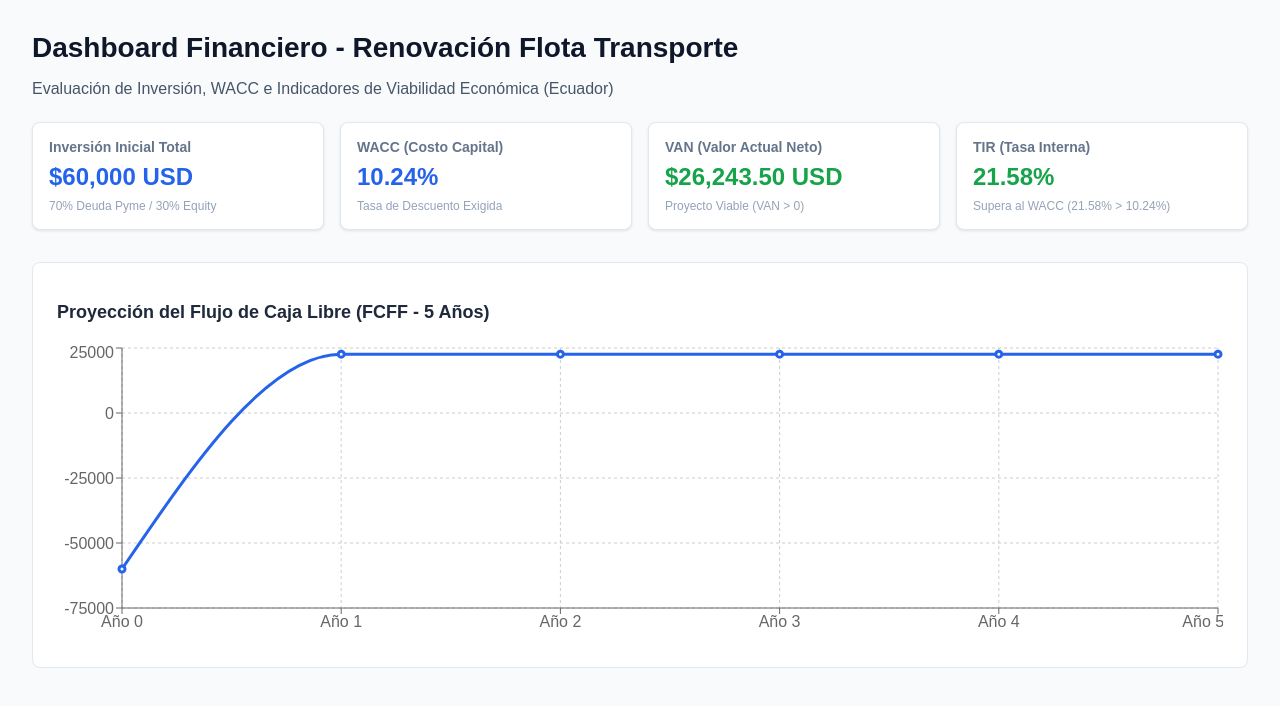
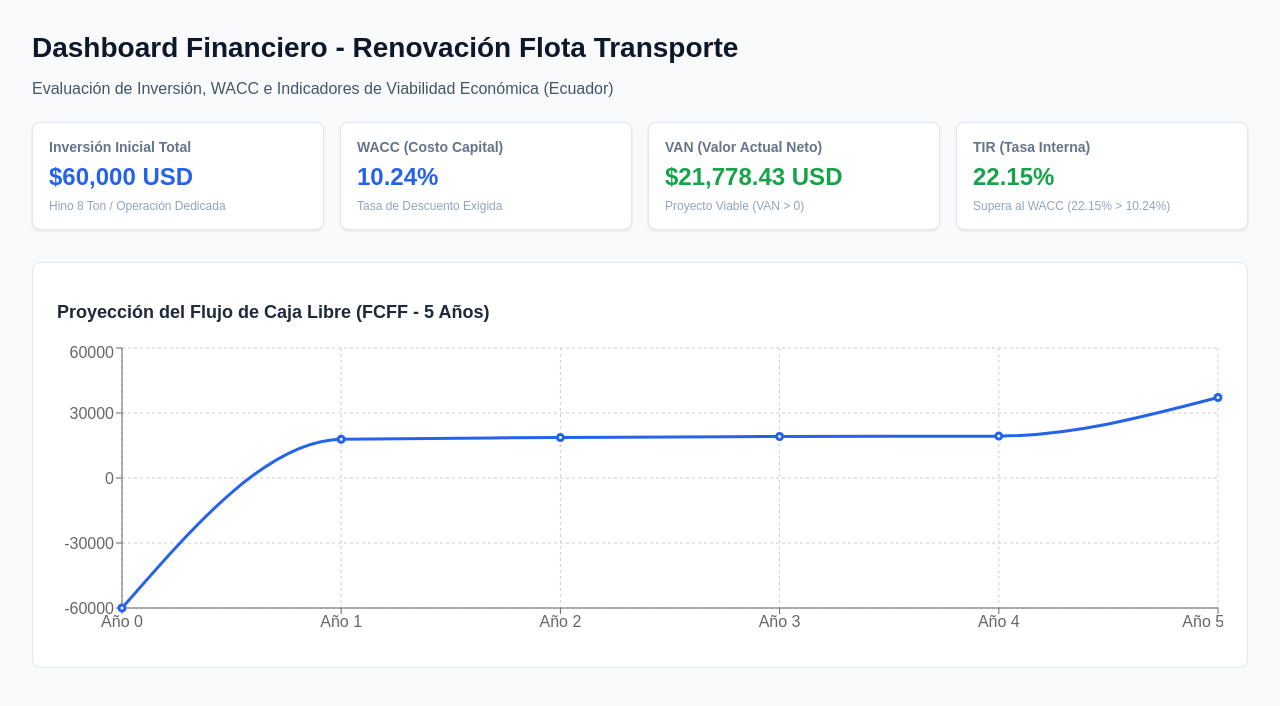
Before and after one commit to bryanbenal-rgb/proyecto-finanzas-transporte, a Next.js app: page / in a window 1280 px wide. Shown: the top 706 px of the page. Built offline with nearby package versions, Linux system fonts and the light colour scheme.

Commit message:
feat: incorporar analisis comparativo Hino vs Chino y exclusividad por empresa

```diff
--- a/src/app/page.jsx
+++ b/src/app/page.jsx
@@ -5,11 +5,11 @@ import { MetricCard, FlowChart } from './components';
 
 const dataFlujos = [
   { year: 'Año 0', flujo: -60000 },
-  { year: 'Año 1', flujo: 22625 },
-  { year: 'Año 2', flujo: 22625 },
-  { year: 'Año 3', flujo: 22625 },
-  { year: 'Año 4', flujo: 22625 },
-  { year: 'Año 5', flujo: 22625 },
+  { year: 'Año 1', flujo: 17900 },
+  { year: 'Año 2', flujo: 18658 },
+  { year: 'Año 3', flujo: 19150 },
+  { year: 'Año 4', flujo: 19327 },
+  { year: 'Año 5', flujo: 37138 }, // Incluye Salvamento ($18,000)
 ];
 
 export default function Dashboard() {
@@ -21,10 +21,10 @@ export default function Dashboard() {
       </header>
 
       <div style={{ display: 'grid', gridTemplateColumns: 'repeat(auto-fit, minmax(200px, 1fr))', gap: '16px' }}>
-        <MetricCard title="Inversión Inicial Total" value="$60,000 USD" status="neutral" description="70% Deuda Pyme / 30% Equity" />
+        <MetricCard title="Inversión Inicial Total" value="$60,000 USD" status="neutral" description="Hino 8 Ton / Operación Dedicada" />
         <MetricCard title="WACC (Costo Capital)" value="10.24%" status="neutral" description="Tasa de Descuento Exigida" />
-        <MetricCard title="VAN (Valor Actual Neto)" value="$26,243.50 USD" status="positive" description="Proyecto Viable (VAN > 0)" />
-        <MetricCard title="TIR (Tasa Interna)" value="21.58%" status="positive" description="Supera al WACC (21.58% > 10.24%)" />
+        <MetricCard title="VAN (Valor Actual Neto)" value="$21,778.43 USD" status="positive" description="Proyecto Viable (VAN > 0)" />
+        <MetricCard title="TIR (Tasa Interna)" value="22.15%" status="positive" description="Supera al WACC (22.15% > 10.24%)" />
       </div>
 
       <div style={{ marginTop: '32px', backgroundColor: '#ffffff', padding: '24px', borderRadius: '8px', border: '1px solid #e2e8f0' }}>
```
Also changed, not shown: reports/informe_final.md (+13 -0 lines), 1 other file (tests, documents, lock files or other folders).
